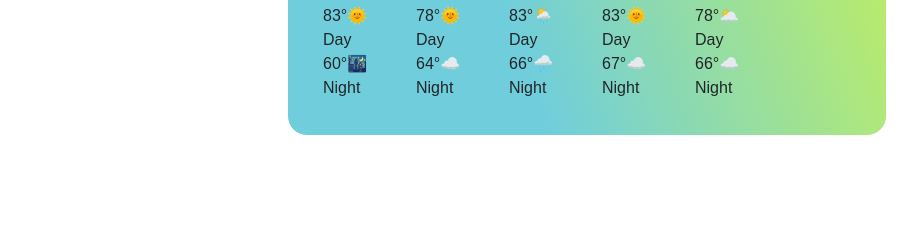
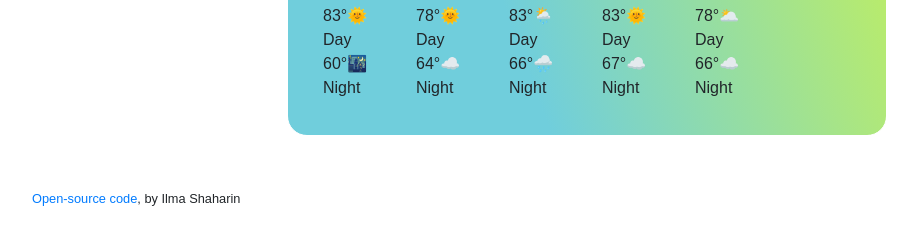
Before and after one commit to ilma96/vanilla-weather-app, a plain HTML site: page index.html in a window 1280 px wide. Shown: the part 304-548 px from the top of the page, without its empty margins (53-970 px from the left). Drawn offline with nearby package versions, Linux system fonts and the light colour scheme; no server answers.

Commit message:
Added the open-source link and stylized a bit.

```diff
--- a/index.html
+++ b/index.html
@@ -10,6 +10,7 @@
       integrity="sha384-ggOyR0iXCbMQv3Xipma34MD+dH/1fQ784/j6cY/iJTQUOhcWr7x9JvoRxT2MZw1T"
       crossorigin="anonymous"
     />
+
     <script src="https://cdn.jsdelivr.net/npm/axios/dist/axios.min.js"></script>
     <link rel="stylesheet" href="src/styles.css" />
     <title>Weather App</title>
@@ -104,6 +105,11 @@
           </div>
         </div>
       </div>
+      <small
+        ><a href="https://github.com/ilma96/vanilla-weather-app" target="_blank"
+          >Open-source code</a
+        >, by Ilma Shaharin
+      </small>
     </div>
 
     <script src="src/index.js"></script>
--- a/src/styles.css
+++ b/src/styles.css
@@ -31,6 +31,10 @@ li {
   line-height: 1;
 
   list-style: none;
+}
+small {
+  font-size: 80%;
+  font-weight: 400;
 }
 
 .weather-app {
```
